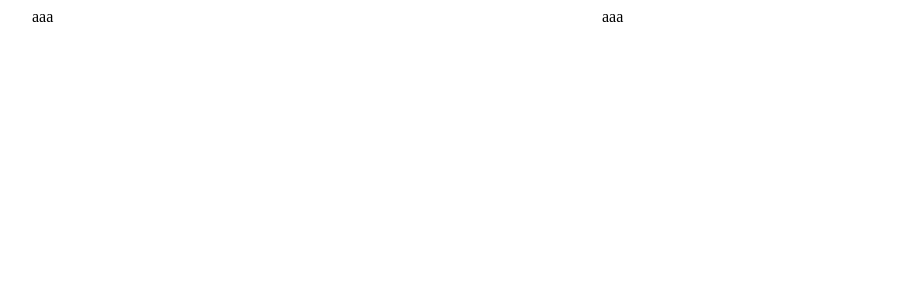
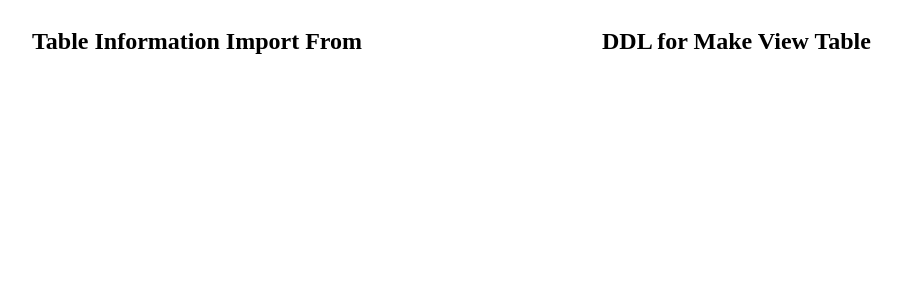
Before and after one commit to medcarejp/view-ddl-generator, a Next.js app: page / in a window 1280 px wide. Shown: the top 300 px of the page, without its empty margins (53-955 px from the left). Built offline with nearby package versions, Linux system fonts and the light colour scheme.

Commit message:
split to two col.

```diff
--- /dev/null
+++ b/components/DdlForm.tsx
@@ -0,0 +1,15 @@
+import React from 'react';
+import { Row, Col } from 'react-grid-system';
+
+const Component = () => (
+  <Row>
+    <Col sm={6}>
+      <h2>Table Information Import From</h2>
+    </Col>
+    <Col sm={6}>
+      <h2>DDL for Make View Table</h2>
+    </Col>
+  </Row>
+);
+
+export default Component;
--- a/pages/index.tsx
+++ b/pages/index.tsx
@@ -1,17 +1,11 @@
 import React from 'react';
-import { Container, Row, Col } from 'react-grid-system';
+import { Container } from 'react-grid-system';
+import DdlForm from '../components/DdlForm';
 
 export default function Home() {
   return (
     <Container>
-      <Row>
-        <Col sm={6}>
-          aaa
-        </Col>
-        <Col sm={6}>
-          aaa
-        </Col>
-      </Row>
+      <DdlForm />
     </Container>
   );
 }
```
